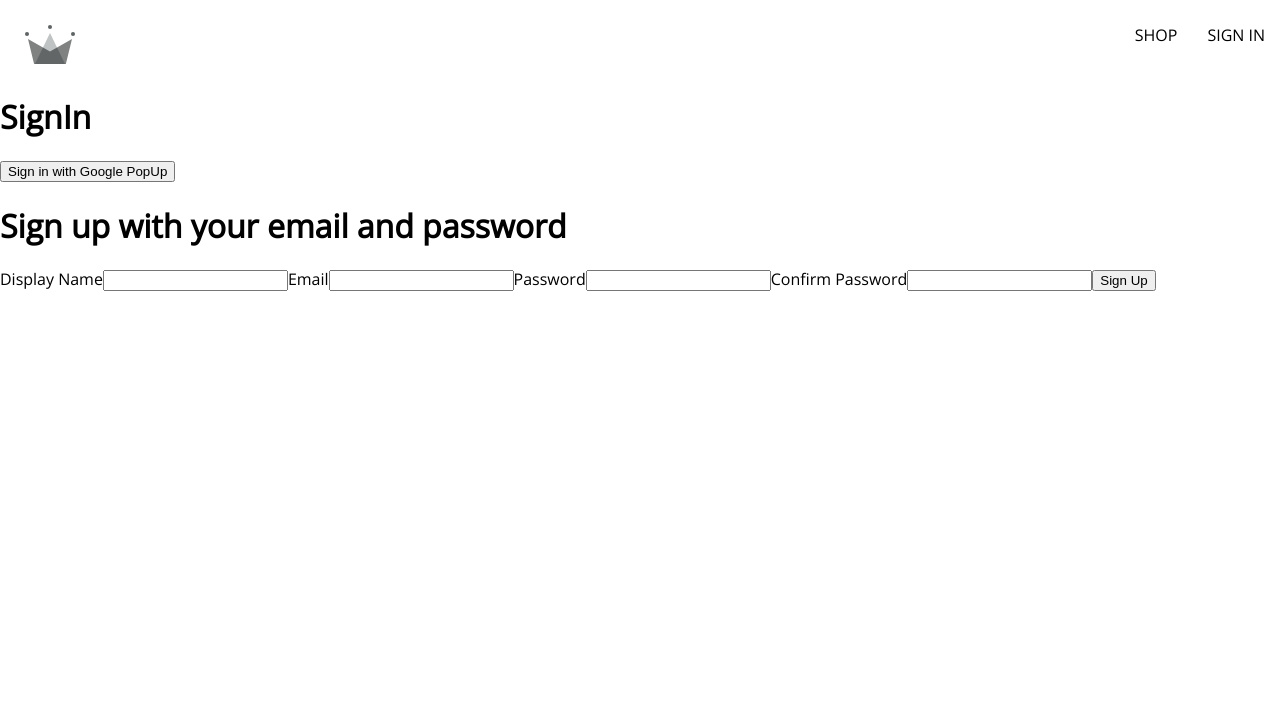
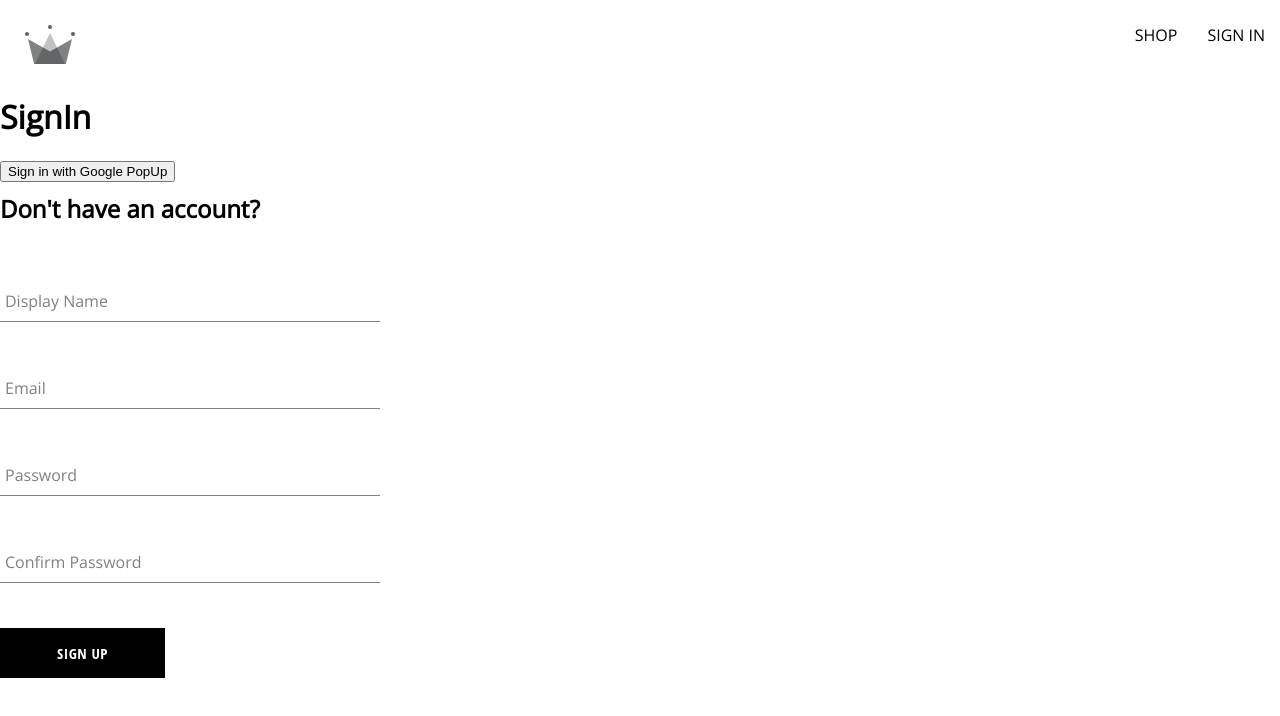
Before and after one commit to tenzind12/clothing-store, a React (Create React App) app: page /sign-in in a window 1280 px wide. Shown: the top 716 px of the page. Built offline with nearby package versions, Linux system fonts and the light colour scheme; a web font is replaced by a local one.

Commit message:
signup, forminput, button components

```diff
--- /dev/null
+++ b/src/components/button/button.component.jsx
@@ -0,0 +1,22 @@
+// Three types of button
+// 1. default
+// 2. inverted
+// 3. google sign-in
+
+import './button.styles.scss';
+
+// dynamic button classes with the help of buttonType Props
+const BUTTON_TYPE_CLASSES = {
+  google: 'google-sign-in',
+  inverted: 'inverted',
+};
+
+const Button = ({ children, buttonType, ...otherProps }) => {
+  return (
+    <button className={`button-container ${BUTTON_TYPE_CLASSES[buttonType]}`} {...otherProps}>
+      {children}
+    </button>
+  );
+};
+
+export default Button;
--- /dev/null
+++ b/src/components/button/button.styles.scss
@@ -0,0 +1,46 @@
+.button-container {
+  min-width: 165px;
+  width: auto;
+  height: 50px;
+  letter-spacing: 0.5px;
+  line-height: 50px;
+  padding: 0 35px 0 35px;
+  font-size: 15px;
+  background-color: black;
+  color: white;
+  text-transform: uppercase;
+  font-family: 'Open Sans Condensed';
+  font-weight: bolder;
+  border: none;
+  cursor: pointer;
+  display: flex;
+  justify-content: center;
+
+  &:hover {
+    background-color: white;
+    color: black;
+    border: 1px solid black;
+  }
+
+  &.google-sign-in {
+    background-color: #4285f4;
+    color: white;
+
+    &:hover {
+      background-color: #357ae8;
+      border: none;
+    }
+  }
+
+  &.inverted {
+    background-color: white;
+    color: black;
+    border: 1px solid black;
+
+    &:hover {
+      background-color: black;
+      color: white;
+      border: none;
+    }
+  }
+}
--- /dev/null
+++ b/src/components/form-input/form-input.component.jsx
@@ -0,0 +1,16 @@
+import './form-input.styles.scss';
+
+const FormInput = ({ label, ...otherprops }) => {
+  return (
+    <div className="group">
+      <input className="form-input" {...otherprops} />
+      {label && (
+        <label className={`${otherprops.value.length ? 'shrink' : ''} form-input-label`}>
+          {label}
+        </label>
+      )}
+    </div>
+  );
+};
+
+export default FormInput;
--- /dev/null
+++ b/src/components/form-input/form-input.styles.scss
@@ -0,0 +1,54 @@
+$sub-color: grey;
+$main-color: black;
+
+@mixin shrinkLabel {
+  top: -14px;
+  font-size: 12px;
+  color: $main-color;
+}
+
+.group {
+  position: relative;
+  margin: 45px 0;
+
+  .form-input {
+    background: none;
+    background-color: white;
+    color: $sub-color;
+    font-size: 18px;
+    padding: 10px 10px 10px 5px;
+    display: block;
+    width: 100%;
+    border: none;
+    border-radius: 0;
+    border-bottom: 1px solid $sub-color;
+    margin: 25px 0;
+
+    &:focus {
+      outline: none;
+    }
+
+    &:focus ~ .form-input-label {
+      @include shrinkLabel();
+    }
+  }
+
+  input[type='password'] {
+    letter-spacing: 0.3em;
+  }
+
+  .form-input-label {
+    color: $sub-color;
+    font-size: 16px;
+    font-weight: normal;
+    position: absolute;
+    pointer-events: none;
+    left: 5px;
+    top: 10px;
+    transition: 300ms ease all;
+
+    &.shrink {
+      @include shrinkLabel();
+    }
+  }
+}
--- a/src/components/sign-up-form/sign-up-form.component.jsx
+++ b/src/components/sign-up-form/sign-up-form.component.jsx
@@ -3,6 +3,9 @@
   createAuthUserWithEmailAndPassword,
   createUserDocumentFromAuth,
 } from '../../utils/firebase/firebase.utils';
+import Button from '../button/button.component';
+import FormInput from '../form-input/form-input.component';
+import './sign-up-form.styles.scss';
 
 const SignUpForm = () => {
   // input states
@@ -44,11 +47,11 @@
   };
 
   return (
-    <div>
-      <h1>Sign up with your email and password</h1>
+    <div className="sign-up-container">
+      <h2>Don't have an account?</h2>
       <form onSubmit={handleSubmit}>
-        <label htmlFor="">Display Name</label>
-        <input
+        <FormInput
+          label="Display Name"
           type="text"
           required
           onChange={handleChange}
@@ -56,14 +59,26 @@
           value={displayName}
         />
 
-        <label htmlFor="">Email</label>
-        <input type="email" required onChange={handleChange} name="email" value={email} />
+        <FormInput
+          label="Email"
+          type="email"
+          required
+          onChange={handleChange}
+          name="email"
+          value={email}
+        />
 
-        <label htmlFor="">Password</label>
-        <input type="password" required onChange={handleChange} name="password" value={password} />
+        <FormInput
+          label="Password"
+          type="password"
+          required
+          onChange={handleChange}
+          name="password"
+          value={password}
+        />
 
-        <label htmlFor="">Confirm Password</label>
-        <input
+        <FormInput
+          label="Confirm Password"
           type="password"
           required
           onChange={handleChange}
@@ -71,7 +86,7 @@
           value={confirmPassword}
         />
 
-        <button type="submit">Sign Up</button>
+        <Button type="submit">Sign up</Button>
       </form>
     </div>
   );
--- /dev/null
+++ b/src/components/sign-up-form/sign-up-form.styles.scss
@@ -0,0 +1,9 @@
+.sign-up-container {
+  display: flex;
+  flex-direction: column;
+  width: 380px;
+
+  h2 {
+    margin: 10px 0;
+  }
+}
```
